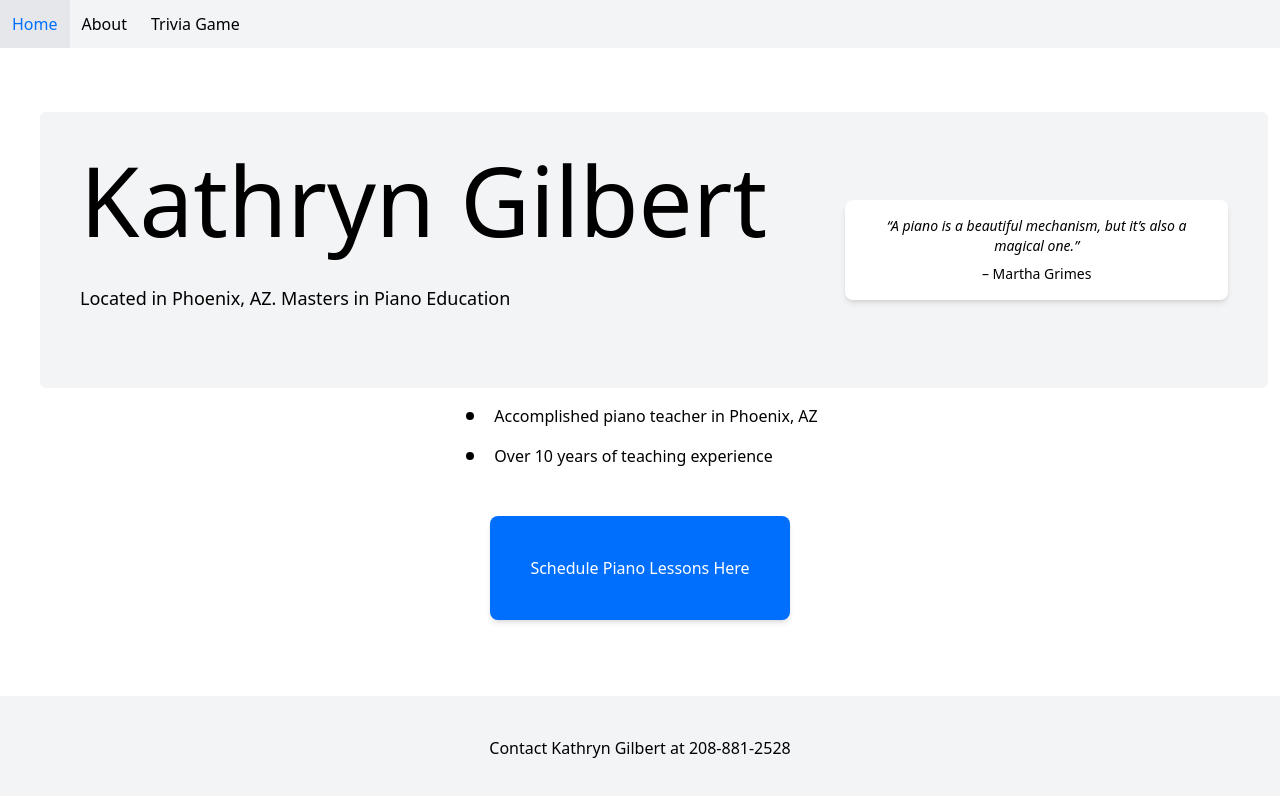
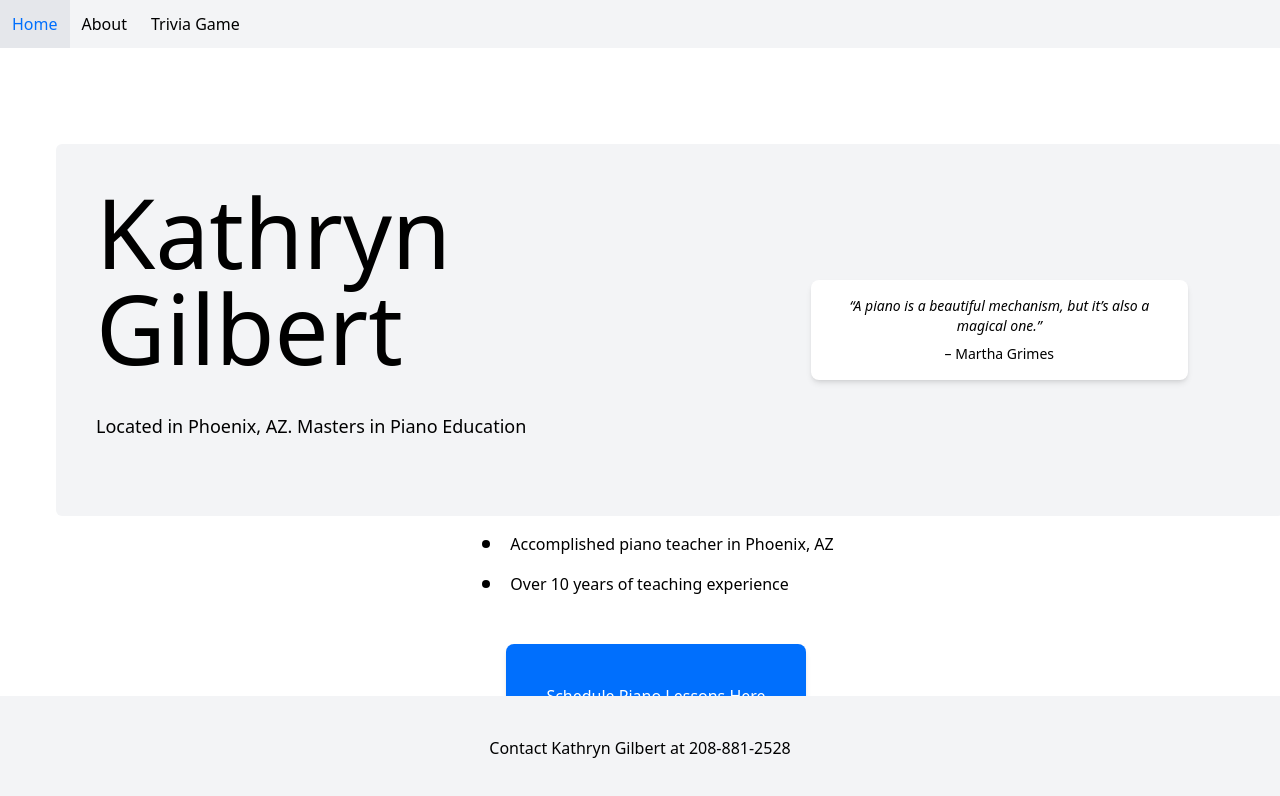
Before and after one commit to johnstewart00/KathrynMusic, a Next.js app: page / in a window 1280 px wide. Shown: the top 796 px of the page. Built offline with nearby package versions, Linux system fonts and the light colour scheme.

Commit message:
change routes to static

```diff
--- a/src/app/about/page.tsx
+++ b/src/app/about/page.tsx
@@ -1,12 +1,9 @@
 import KathrynImage from "../../../public/Kathryn.jpg";
 import Image from "next/image";
-import Header from "../components/Header";
-import Footer from "../components/Footer";
 
 export default function About() {
   return (
     <div>
-      <Header />
       <div className="text-5xl text-center mt-8">Kathryn Gilbert</div>
       <div className="md:flex">
         <div className="bg-gray-100 p-10 m-10 md:w-1/2 md:h-min">
@@ -34,8 +31,6 @@ export default function About() {
           <Image src={KathrynImage} alt="Grand Piano" width={450} />
         </div>
       </div>
-
-      <Footer />
     </div>
   );
 }
--- a/src/app/components/Header.tsx
+++ b/src/app/components/Header.tsx
@@ -1,27 +1,13 @@
 "use client";
 import { HeaderButton } from "./HeaderButton";
-import { useRouter } from "next/navigation";
 export default function Header(props: any) {
-  const router = useRouter();
-  const onClick = (key: string = "", title: string = "") => {
-    console.log(`going to the ${key} page`);
-    return router.push(`/${key}`);
-  };
   return (
     <div className="bg-gray-100 overflow-x-auto flex whitespace-nowrap">
-      <HeaderButton onClick={() => onClick("")}>Home</HeaderButton>
+      <HeaderButton href="/">Home</HeaderButton>
 
-      <HeaderButton onClick={() => onClick("about")}>About</HeaderButton>
-      {/* <HeaderButton onClick={() => onClick("media")}>
-        <div className="text-black">Media</div>
-      </HeaderButton>
-      <HeaderButton onClick={() => onClick("contact")}>
-        <div className="text-black">Contact</div>
-      </HeaderButton>
-      <HeaderButton onClick={() => onClick("resources")}>
-        <div className="text-black">Resources</div>
-  </HeaderButton> */}
-      <HeaderButton onClick={() => onClick("trivia")}>Trivia Game</HeaderButton>
+      <HeaderButton href="/about">About</HeaderButton>
+
+      <HeaderButton href="/trivia">Trivia Game</HeaderButton>
     </div>
   );
 }
--- a/src/app/components/HeaderButton.tsx
+++ b/src/app/components/HeaderButton.tsx
@@ -1,22 +1,22 @@
 "use client";
+import Link from "next/link";
 import { ReactNode } from "react";
 
 export const HeaderButton = ({
-  onClick,
-
+  href,
   children,
 }: {
-  onClick: () => void;
+  href: string;
 
-  children: ReactNode;
+  children: string;
 }) => {
   return (
-    <button
+    <Link
       className="px-3 py-3 hover:bg-gray-200 active:bg-gray-400 hover:text-primary"
-      onClick={onClick}
+      href={href}
     >
       {children}
-    </button>
+    </Link>
   );
 };
 
--- a/src/app/layout.tsx
+++ b/src/app/layout.tsx
@@ -1,3 +1,5 @@
+import Footer from "./components/Footer";
+import Header from "./components/Header";
 import "./styles/globals.css";
 import type { Metadata } from "next";
 
@@ -25,7 +27,15 @@ export default function RootLayout({
 }) {
   return (
     <html lang="en">
-      <body>{children}</body>
+      <body>
+        <div className="flex flex-col min-h-screen">
+          <Header />
+          <main className="flex-grow container mx-auto px-4 py-8">
+            {children}
+          </main>
+          <Footer sticky />
+        </div>
+      </body>
     </html>
   );
 }
--- a/src/app/page.tsx
+++ b/src/app/page.tsx
@@ -1,26 +1,16 @@
 "use client";
 
 import "./styles/globals.css";
-import Header from "./components/Header";
-import Footer from "./components/Footer";
-import { useRouter } from "next/navigation";
 import { GoDotFill } from "react-icons/go";
+import Link from "next/link";
 
 export default function Home() {
-  const router = useRouter();
-
-  const handleScheduleApp = () => {
-    console.log("Clicked!!");
-    return router.push(`/scheduleApp`);
-  };
   return (
     <div className="bg-white-100 flex flex-col w-screen h-screen">
-      <Header />
-
       {/* Main Content */}
       <div className="flex-grow">
         <div className="bg-gray-100 md:ml-10 mx-3 md:mt-16 mt-4 mb-4 p-5 md:p-10 rounded-md">
-          <div className="md:flex md:justify-between items-center">
+          <div className="md:flex md:justify-between items-center mr-4">
             {/* Left: Name and tagline */}
             <div className="md:flex-1 pr-10">
               <div className="md:text-8xl text-5xl">Kathryn Gilbert</div>
@@ -30,7 +20,7 @@ export default function Home() {
             </div>
 
             {/* Right: Quote */}
-            <div className="bg-white p-4 shadow-md rounded-lg md:w-1/3 w-80 text-center">
+            <div className="bg-white p-4 shadow-md rounded-lg md:w-1/3 w-80 text-center mr-10">
               <div className="text-sm italic">
                 “A piano is a beautiful mechanism, but it’s also a magical one.”
               </div>
@@ -53,15 +43,14 @@ export default function Home() {
         </div>
 
         <div className="flex items-center justify-center">
-          <div
+          <Link
             className="bg-primary text-white p-10 w-max rounded-lg shadow-md hover:bg-secondary"
-            onClick={() => handleScheduleApp()}
+            href="/scheduleApp"
           >
             Schedule Piano Lessons Here
-          </div>
+          </Link>
         </div>
       </div>
-      <Footer sticky />
     </div>
   );
 }
--- a/src/app/scheduleApp/page.tsx
+++ b/src/app/scheduleApp/page.tsx
@@ -1,7 +1,6 @@
 "use client";
 
 import { useState } from "react";
-import Header from "../components/Header";
 import { GoDash } from "react-icons/go";
 import { FaCheck } from "react-icons/fa6";
 
@@ -86,7 +85,6 @@ export default function ScheduleApp() {
 
   return (
     <div>
-      <Header />
       <h1 className="text-center text-5xl p-8">Schedule Piano Lessons</h1>
       <p className="mx-4 text-xl">Enter your Name and Phone Number.</p>
       <form className="bg-gray-100 p-4 mx-4 my-4 rounded-lg">
--- a/src/app/trivia/page.tsx
+++ b/src/app/trivia/page.tsx
@@ -99,7 +99,6 @@ export default function Trivia() {
   };
   return (
     <div>
-      <Header />
       <div className="flex justify-center">
         <div className="flex flex-col bg-gray-100 mt-4 md:w-3/4 mx-4 p-4">
           <div className="flex flex-col items-center justify-center">
```
